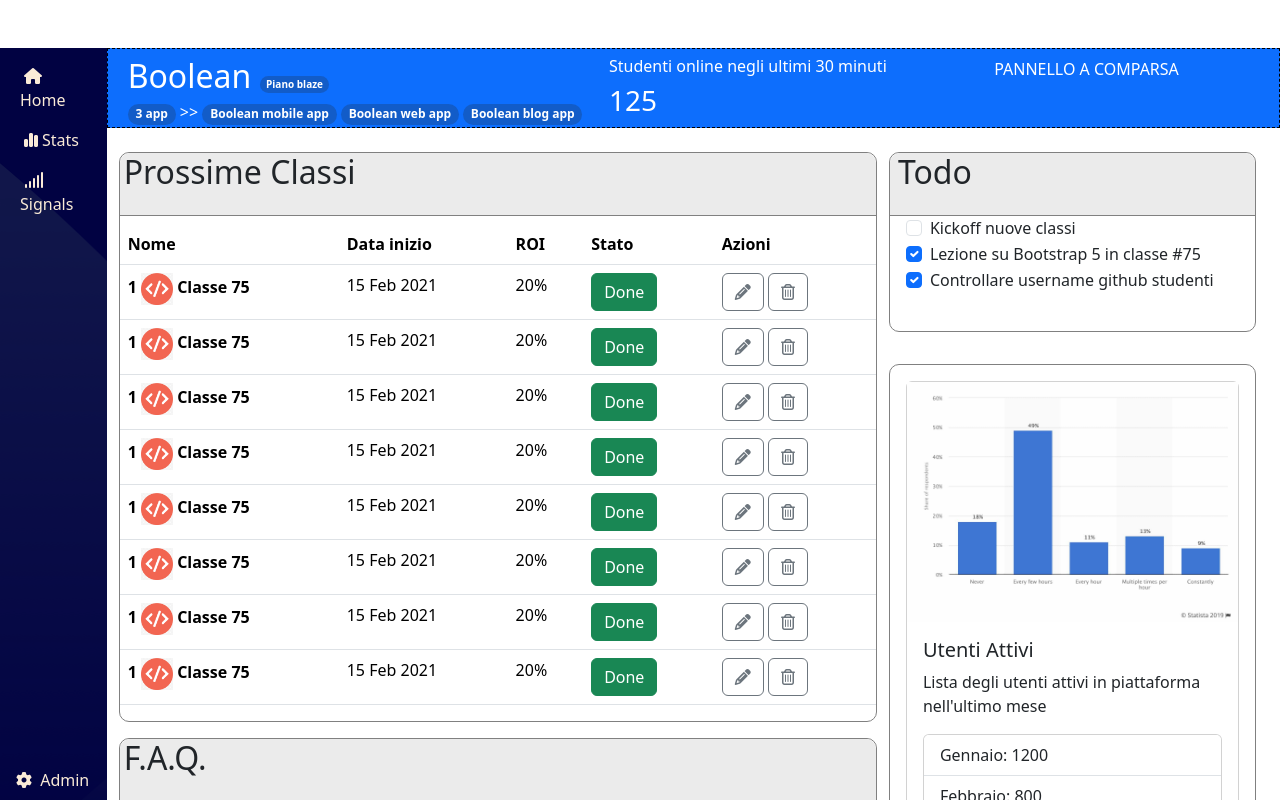
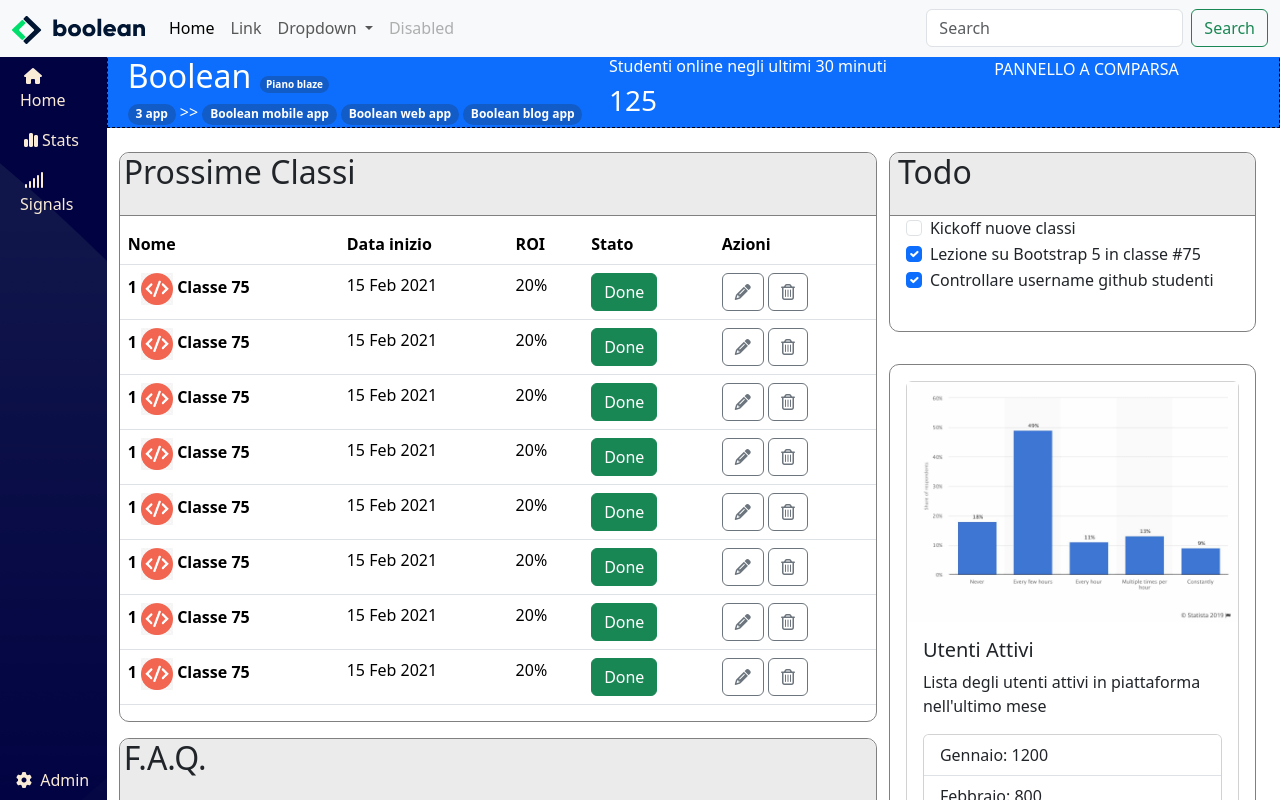
Before and after one commit to AntonioDattolo/html-css-bootstrap-dashboard, a plain HTML site: page index.html in a window 1280 px wide. Drawn offline with nearby package versions, Linux system fonts and the light colour scheme.

Commit message:
FIX SCRIPT LINK

```diff
--- a/index.html
+++ b/index.html
@@ -4,14 +4,9 @@
     <meta charset="UTF-8">
     <meta name="viewport" content="width=device-width, initial-scale=1.0">
     <link rel="stylesheet" href="https://cdnjs.cloudflare.com/ajax/libs/bootstrap/5.3.3/css/bootstrap.min.css"
-        integrity="sha512-jnSuA4Ss2PkkikSOLtYs8BlYIeeIK1h99ty4YfvRPAlzr377vr3CXDb7sb7eEEBYjDtcYj+AjBH3FLv5uSJuXg=="
-        crossorigin="anonymous" referrerpolicy="no-referrer">
-
-
-    <script src="https://cdnjs.cloudflare.com/ajax/libs/bootstrap/5.3.3/js/bootstrap.min.js"
-        integrity="sha512-ykZ1QQr0Jy/4ZkvKuqWn4iF3lqPZyij9iRv6sGqLRdTPkY69YX6+7wvVGmsdBbiIfN/8OdsI7HABjvEok6ZopQ=="
-        crossorigin="anonymous" referrerpolicy="no-referrer"></script>
-
+    integrity="sha512-jnSuA4Ss2PkkikSOLtYs8BlYIeeIK1h99ty4YfvRPAlzr377vr3CXDb7sb7eEEBYjDtcYj+AjBH3FLv5uSJuXg=="
+    crossorigin="anonymous" referrerpolicy="no-referrer">
+    <script src="https://cdnjs.cloudflare.com/ajax/libs/bootstrap/5.3.3/js/bootstrap.bundle.min.js" integrity="sha512-7Pi/otdlbbCR+LnW+F7PwFcSDJOuUJB3OxtEHbg4vSMvzvJjde4Po1v4BR9Gdc9aXNUNFVUY+SK51wWT8WF0Gg==" crossorigin="anonymous" referrerpolicy="no-referrer"></script>
     <link rel="stylesheet" href="https://cdnjs.cloudflare.com/ajax/libs/font-awesome/6.5.2/css/all.min.css"
         integrity="sha512-SnH5WK+bZxgPHs44uWIX+LLJAJ9/2PkPKZ5QiAj6Ta86w+fsb2TkcmfRyVX3pBnMFcV7oQPJkl9QevSCWr3W6A=="
         crossorigin="anonymous" referrerpolicy="no-referrer" />
@@ -24,6 +19,44 @@
         <!-- NAVBAR -->
 
         <section class="my-nav">
+            <nav class="navbar navbar-expand-lg bg-body-tertiary">
+                <div class="container-fluid">
+                  <a class="navbar-brand" href="#">
+                    <img src="./img/logo.svg" alt="">
+                  </a>
+                  <button class="navbar-toggler" type="button" data-bs-toggle="collapse" data-bs-target="#navbarSupportedContent" aria-controls="navbarSupportedContent" aria-expanded="false" aria-label="Toggle navigation">
+                    <span class="navbar-toggler-icon"></span>
+                  </button>
+                  <div class="collapse navbar-collapse" id="navbarSupportedContent">
+                    <ul class="navbar-nav me-auto mb-2 mb-lg-0">
+                      <li class="nav-item">
+                        <a class="nav-link active" aria-current="page" href="#">Home</a>
+                      </li>
+                      <li class="nav-item">
+                        <a class="nav-link" href="#">Link</a>
+                      </li>
+                      <li class="nav-item dropdown">
+                        <a class="nav-link dropdown-toggle" href="#" role="button" data-bs-toggle="dropdown" aria-expanded="false">
+                          Dropdown
+                        </a>
+                        <ul class="dropdown-menu">
+                          <li><a class="dropdown-item" href="#">Action</a></li>
+                          <li><a class="dropdown-item" href="#">Another action</a></li>
+                          <li><hr class="dropdown-divider"></li>
+                          <li><a class="dropdown-item" href="#">Something else here</a></li>
+                        </ul>
+                      </li>
+                      <li class="nav-item">
+                        <a class="nav-link disabled" aria-disabled="true">Disabled</a>
+                      </li>
+                    </ul>
+                    <form class="d-flex" role="search">
+                      <input class="form-control me-2" type="search" placeholder="Search" aria-label="Search">
+                      <button class="btn btn-outline-success" type="submit">Search</button>
+                    </form>
+                  </div>
+                </div>
+              </nav>
 
         </section>
 
```
